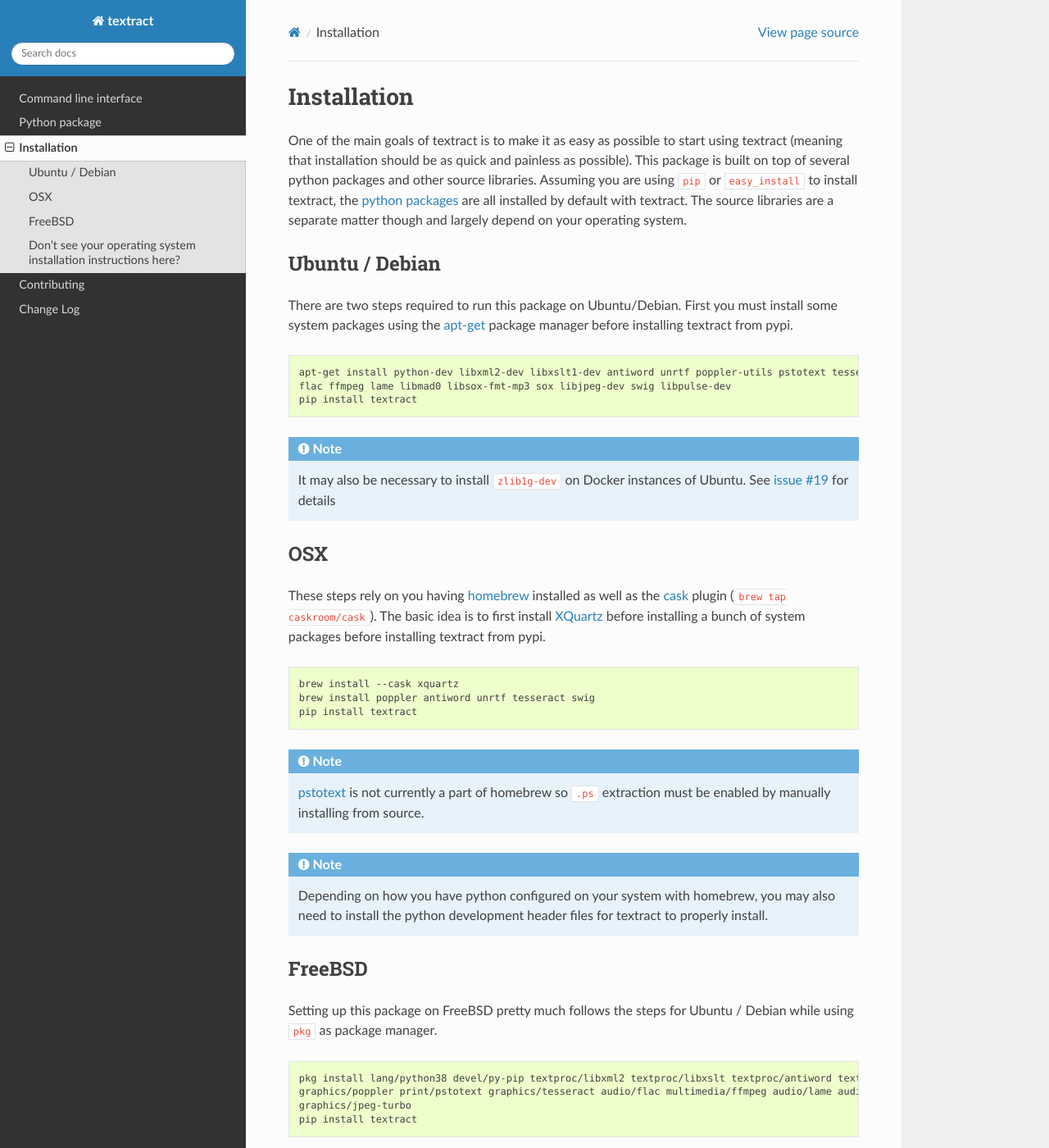
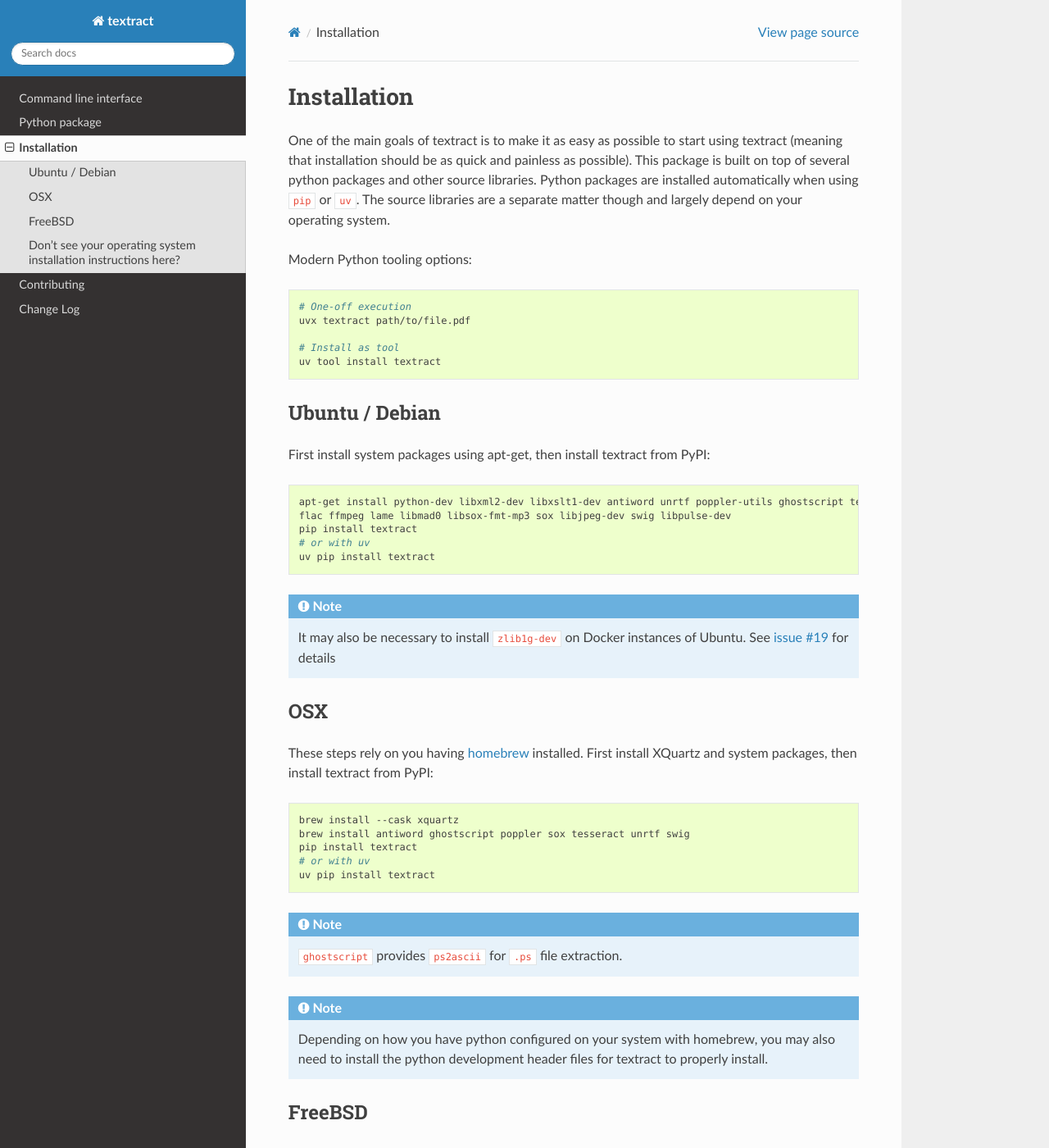
Before and after one commit to deanmalmgren/textract, a Sphinx documentation site: the page built from docs/installation.rst, in a window 1280 px wide and 1400 px high. Shown: the whole window at 82% size. Built offline with Sphinx 7.4.7 and the Read the Docs theme 3.1.0, drawn with Linux system fonts in a browser that asks for light colours; some of the changed text lies outside the part shown.

```diff
--- a/docs/conf.py
+++ b/docs/conf.py
@@ -4,7 +4,7 @@ from importlib.metadata import version as get_version
 
 project = "textract"
 author = "Dean Malmgren, Kyle King"
-copyright = "2014, Dean Malmgren; 2024, Kyle King"  # noqa: A001
+copyright = "2014, Dean Malmgren; 2023, Kyle King"
 
 release = version = get_version("textract")
 
--- a/docs/index.rst
+++ b/docs/index.rst
@@ -36,7 +36,7 @@ Currently supporting
 --------------------
 
 textract supports a growing list of file types for text extraction. If
-you don't see your favorite file type here, Please recommend other
+you don't see your favorite file type here, please recommend other
 file types by either mentioning them on the `issue tracker
 <https://github.com/deanmalmgren/textract/issues>`_ or by
 :ref:`contributing a pull request <contributing>`.
--- a/docs/installation.rst
+++ b/docs/installation.rst
@@ -6,25 +6,32 @@ Installation
 One of the main goals of textract is to make it as easy as possible to
 start using textract (meaning that installation should be as quick and
 painless as possible). This package is built on top of several python
-packages and other source libraries. Assuming you are using ``pip`` or
-``easy_install`` to install textract, the `python packages
-<https://github.com/deanmalmgren/textract/blob/master/requirements/python>`_
-are all installed by default with textract. The source libraries are a
+packages and other source libraries. Python packages are installed
+automatically when using ``pip`` or ``uv``. The source libraries are a
 separate matter though and largely depend on your operating system.
+
+Modern Python tooling options:
+
+.. code-block:: bash
+
+    # One-off execution
+    uvx textract path/to/file.pdf
+
+    # Install as tool
+    uv tool install textract
 
 Ubuntu / Debian
 ---------------
 
-There are two steps required to run this package on
-Ubuntu/Debian. First you must install some system packages using the
-`apt-get <https://help.ubuntu.com/14.04/serverguide/apt-get.html>`_
-package manager before installing textract from pypi.
+First install system packages using apt-get, then install textract from PyPI:
 
 .. code-block:: bash
 
-    apt-get install python-dev libxml2-dev libxslt1-dev antiword unrtf poppler-utils pstotext tesseract-ocr \
+    apt-get install python-dev libxml2-dev libxslt1-dev antiword unrtf poppler-utils ghostscript tesseract-ocr \
     flac ffmpeg lame libmad0 libsox-fmt-mp3 sox libjpeg-dev swig libpulse-dev
     pip install textract
+    # or with uv
+    uv pip install textract
 
 .. note::
 
@@ -35,26 +42,23 @@ package manager before installing textract from pypi.
 OSX
 ---
 
-These steps rely on you having `homebrew <http://brew.sh/>`_ installed
-as well as the `cask <http://caskroom.io/>`_ plugin (``brew tap caskroom/cask``). The basic idea is to first install
-`XQuartz <https://xquartz.macosforge.org/landing/>`_ before
-installing a bunch of system packages before installing textract from
-pypi.
+These steps rely on you having `homebrew <http://brew.sh/>`_ installed.
+First install XQuartz and system packages, then install textract from PyPI:
 
 .. code-block:: bash
 
     brew install --cask xquartz
-    brew install poppler antiword unrtf tesseract swig
+    brew install antiword ghostscript poppler sox tesseract unrtf swig
     pip install textract
+    # or with uv
+    uv pip install textract
 
 ..     brew install libxml2 libxslt antiword poppler tesseract
 ..     brew link libxml2 libxslt
 
 .. note::
 
-    `pstotext <http://pages.cs.wisc.edu/~ghost/doc/pstotext.htm>`_ is
-    not currently a part of homebrew so ``.ps`` extraction must be
-    enabled by manually installing from source.
+    ``ghostscript`` provides ``ps2ascii`` for ``.ps`` file extraction.
 
 .. note::
 
@@ -65,8 +69,7 @@ pypi.
 FreeBSD
 -------
 
-Setting up this package on FreeBSD pretty much follows the steps for
-Ubuntu / Debian while using ``pkg`` as package manager.
+First install system packages using pkg, then install textract from PyPI:
 
 .. code-block:: bash
 
@@ -74,6 +77,8 @@ Ubuntu / Debian while using ``pkg`` as package manager.
     graphics/poppler print/pstotext graphics/tesseract audio/flac multimedia/ffmpeg audio/lame audio/sox \
     graphics/jpeg-turbo
     pip install textract
+    # or with uv
+    uv pip install textract
 
 Don't see your operating system installation instructions here?
 ---------------------------------------------------------------
```
Also changed, not shown: CONTRIBUTING.md (+34 -7 lines), docs/contributing.rst (+29 -17 lines).
